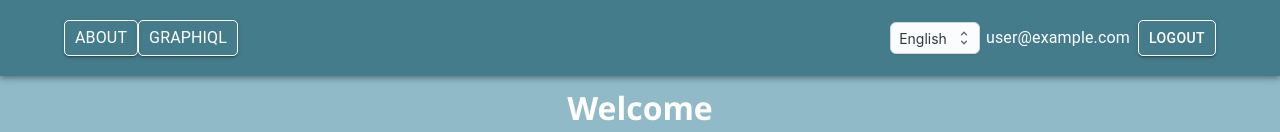
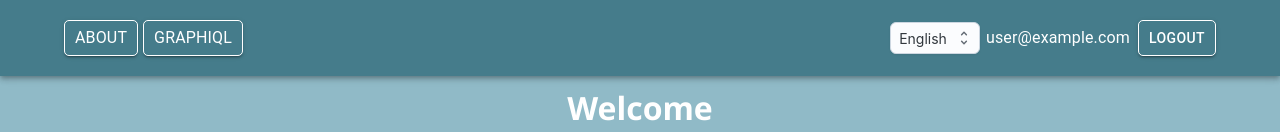
Before and after one commit to damaloonazhret/rss-graphiql, a React (Vite) app: page / in a window 1280 px wide. Shown: the top 132 px of the page. Built offline with nearby package versions, Linux system fonts and the light colour scheme; no server answers; sample sign-in values are in the browser's storage.

Commit message:
feat: add styles mainmenu

```diff
--- a/src/components/header/Header.module.css
+++ b/src/components/header/Header.module.css
@@ -19,3 +19,8 @@
     padding: 0px;
   }
 }
+
+.mainMenu{
+  display: flex;
+  gap: 5px;
+}
```
